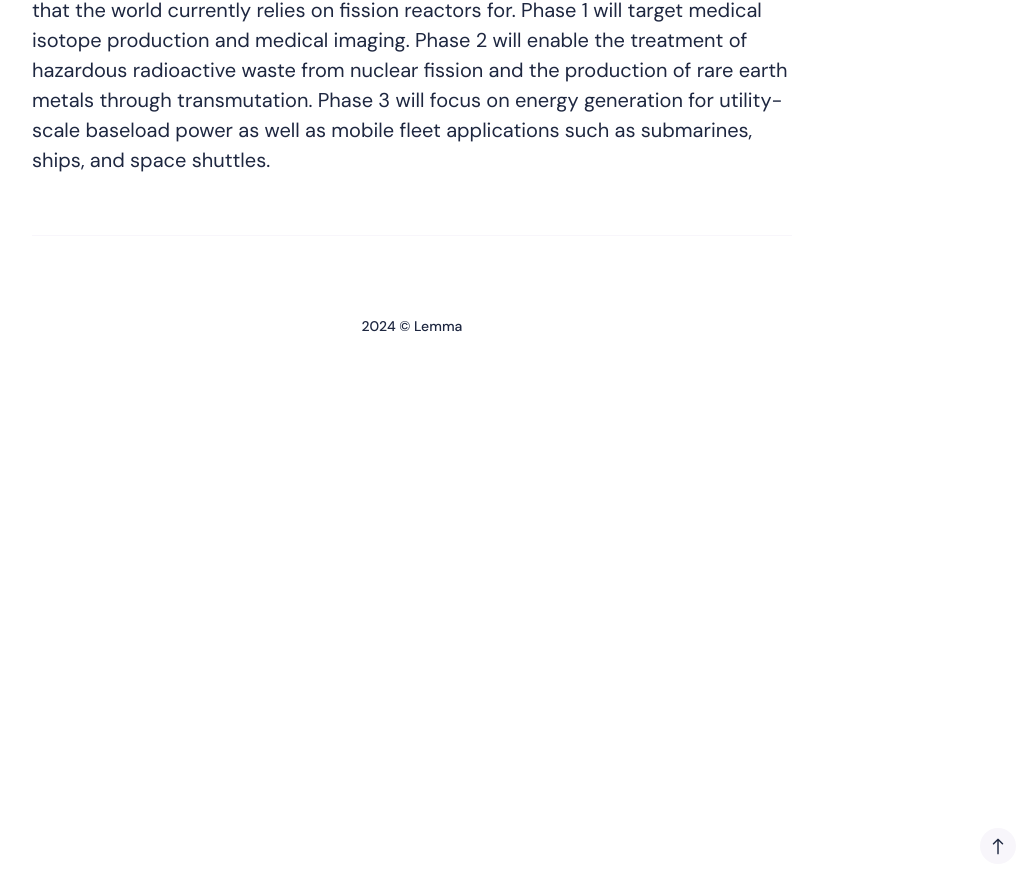
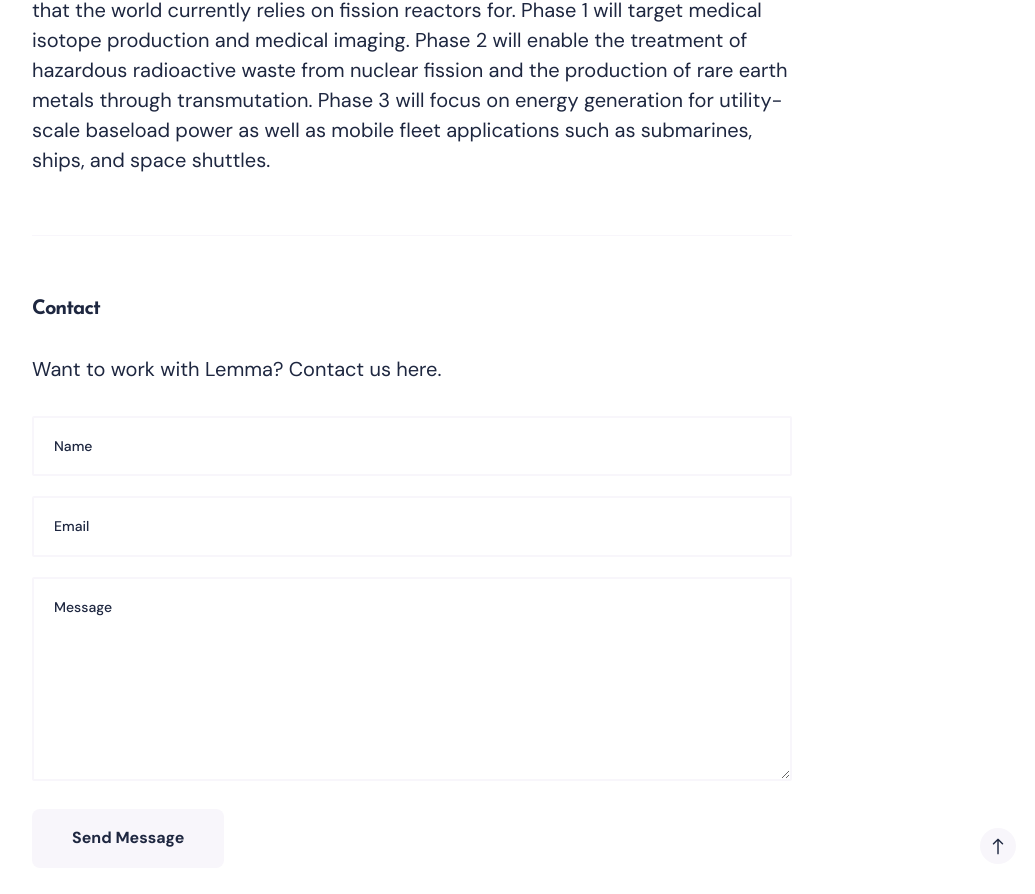
Before and after one commit to wildremote/wildremote.github.io, a Jekyll site: the page built from _pages/market.md, in a window 1280 px wide and 900 px high, scrolled down 2137 px. Shown: the top 894 px of the window, without its empty margins (228-1263 px from the left). Built offline with Jekyll 4.4.1, drawn with Linux system fonts in a browser that asks for light colours; nearby versions of some CDN libraries; before the commit the page ends 2542 px from its top, so only the background shows below that.

Commit message:
Added contact sheet to all pages

```diff
--- a/_pages/market.md
+++ b/_pages/market.md
@@ -17,3 +17,29 @@ During Phase 1 and 2, our value proposition lies in the high energy neutron flux
 The near-term commercial focus is to leverage the neutron flux output of the IMPF fusion reactor to provide a low-cost, safe, and reliable supply of neutron flux that the world currently relies on fission reactors for. Phase 1 will target medical isotope production and medical imaging. Phase 2 will enable the treatment of hazardous radioactive waste from nuclear fission and the production of rare earth metals through transmutation. Phase 3 will focus on energy generation for utility-scale baseload power as well as mobile fleet applications such as submarines, ships, and space shuttles.
 
 ***
+#### Contact
+<div class="form-box">
+  <div class="contact-head">
+    {% if site.data.settings.contact.description %}
+      <p class="page-description">{{site.data.settings.contact.description}}</p>
+    {% endif %}
+  </div>
+  <form class="form" action="{% if site.data.settings.contact.email %}https://formspree.io/f/mrgvqelz{% else %}#{% endif %}" method="POST">
+    <div class="form__group">
+      <label class="form__label screen-reader-text" for="form-name">Your Name</label>
+      <input class="form__input" id="form-name" type="text" name="name" placeholder="Name" required>
+    </div>
+    <div class="form__group">
+      <label class="form__label screen-reader-text" for="form-email">Your Email</label>
+      <input class="form__input" id="form-email" type="email" name="_replyto" placeholder="Email" required>
+    </div>
+    <div class="form__group">
+      <label class="form__label screen-reader-text" for="form-text">Your Message</label>
+      <textarea class="form__input" id="form-text" name="text" rows="10" placeholder="Message" required></textarea>
+    </div>
+    <div class="form__group">
+      <button class="button" type="submit">Send Message</button>
+    </div>
+  </form>
+</div>
+***
```
Also changed, not shown: _pages/innovation.md (+26 -0 lines).
